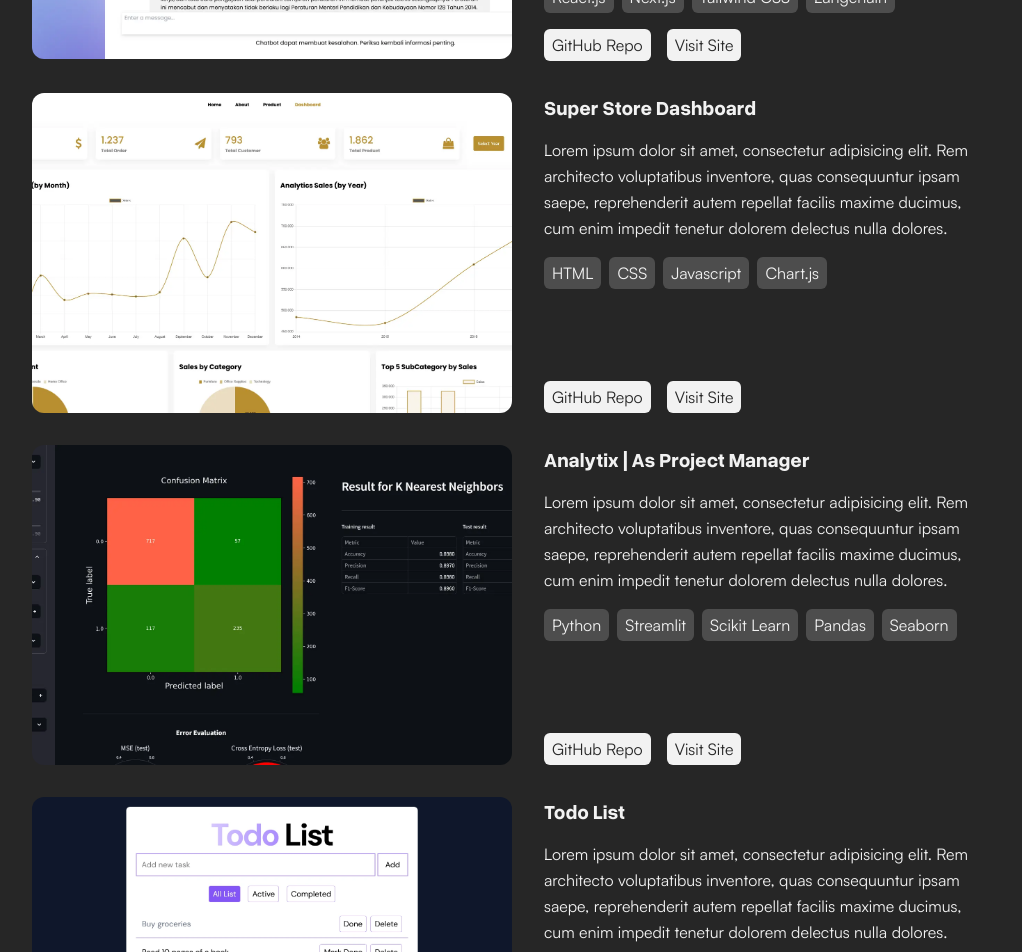
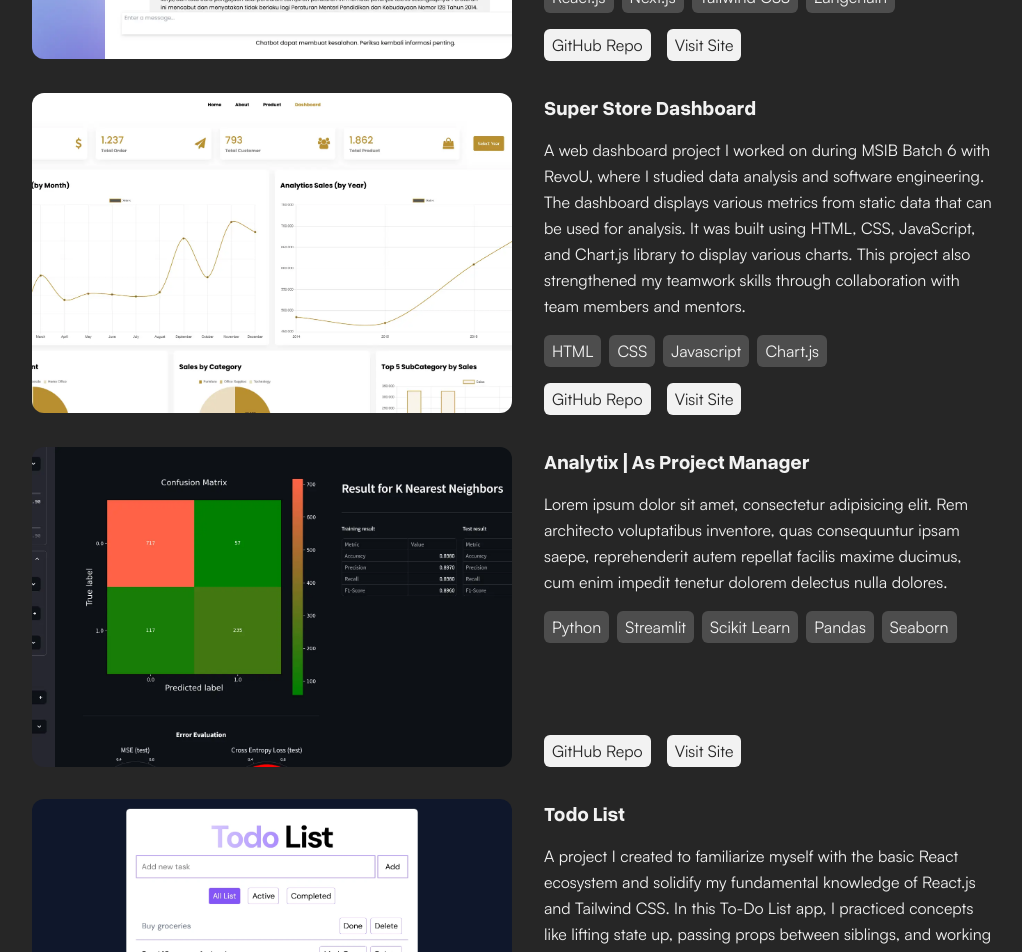
Before and after one commit to RizkiLaksanaPutra/portfolio, a Next.js app: page / in a window 1280 px wide. Shown: the part 1740-2692 px from the top of the page, without its empty margins (128-1150 px from the left). Built offline with nearby package versions, Linux system fonts and the light colour scheme.

Commit message:
Update project descriptions

```diff
--- a/src/components/Projects.jsx
+++ b/src/components/Projects.jsx
@@ -109,10 +109,13 @@ export default function ProjectSection() {
           <div className="flex flex-col gap-4 lg:w-1/2">
             <h3 className="text-xl font-bold">Super Store Dashboard</h3>
             <p className="font-satoshi leading-relaxed">
-              Lorem ipsum dolor sit amet, consectetur adipisicing elit. Rem
-              architecto voluptatibus inventore, quas consequuntur ipsam saepe,
-              reprehenderit autem repellat facilis maxime ducimus, cum enim
-              impedit tenetur dolorem delectus nulla dolores.
+              A web dashboard project I worked on during MSIB Batch 6 with
+              RevoU, where I studied data analysis and software engineering. The
+              dashboard displays various metrics from static data that can be
+              used for analysis. It was built using HTML, CSS, JavaScript, and
+              Chart.js library to display various charts. This project also
+              strengthened my teamwork skills through collaboration with team
+              members and mentors.
             </p>
             <div className="flex flex-wrap gap-2">
               <SkillButton>HTML</SkillButton>
@@ -187,10 +190,11 @@ export default function ProjectSection() {
           <div className="flex flex-col gap-4 lg:w-1/2">
             <h3 className="text-xl font-bold">Todo List</h3>
             <p className="font-satoshi leading-relaxed">
-              Lorem ipsum dolor sit amet, consectetur adipisicing elit. Rem
-              architecto voluptatibus inventore, quas consequuntur ipsam saepe,
-              reprehenderit autem repellat facilis maxime ducimus, cum enim
-              impedit tenetur dolorem delectus nulla dolores.
+              A project I created to familiarize myself with the basic React ecosystem
+              and solidify my fundamental knowledge of React.js and Tailwind
+              CSS. In this To-Do List app, I practiced concepts like lifting
+              state up, passing props between siblings, and working with local
+              storage
             </p>
             <div className="flex flex-wrap gap-2">
               <SkillButton>React.js</SkillButton>
@@ -200,7 +204,7 @@ export default function ProjectSection() {
             <div className="mt-auto flex gap-4">
               <LinkButton>
                 <Link
-                  href="https://github.com/RizkiLaksanaPutra/etch-a-sketch"
+                  href="https://github.com/RizkiLaksanaPutra/todo-list"
                   target="_blank"
                 >
                   GitHub Repo
@@ -208,7 +212,7 @@ export default function ProjectSection() {
               </LinkButton>
               <LinkButton>
                 <Link
-                  href="https://rizkilaksanaputra.github.io/etch-a-sketch/"
+                  href="https://rizkilaksanaputra.github.io/todo-list/"
                   target="_blank"
                 >
                   Visit Site
```
